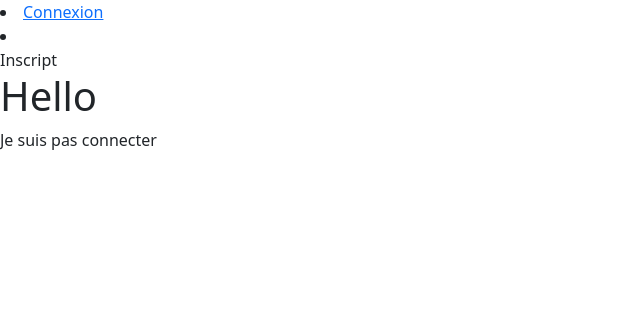
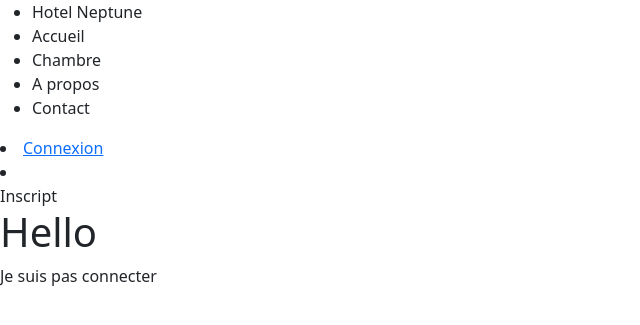
Before and after one commit to courumix/Hotel-Neptune, a PHP site: page /index.php in a window 1280 px wide. Shown: the top 325 px of the page, without its empty margins (0-640 px from the left). Run offline with PHP 8.4, Linux system fonts and the light colour scheme.

Commit message:
Update navbar.php

```diff
--- a/public/navbar.php
+++ b/public/navbar.php
@@ -1,6 +1,18 @@
 <?php
     include __DIR__. '/session.php';
 ?>
+<nav>
+    <div>
+        <ul>
+            <li>Hotel Neptune</li>
+            <li>Accueil</li>
+            <li>Chambre</li>
+            <li>A propos</li>
+            <li>Contact</li>
+        </ul>
+    </div>
+</nav>
+
 
 <nav>
     <?php if(!$isLoggedIn) {?>
```
